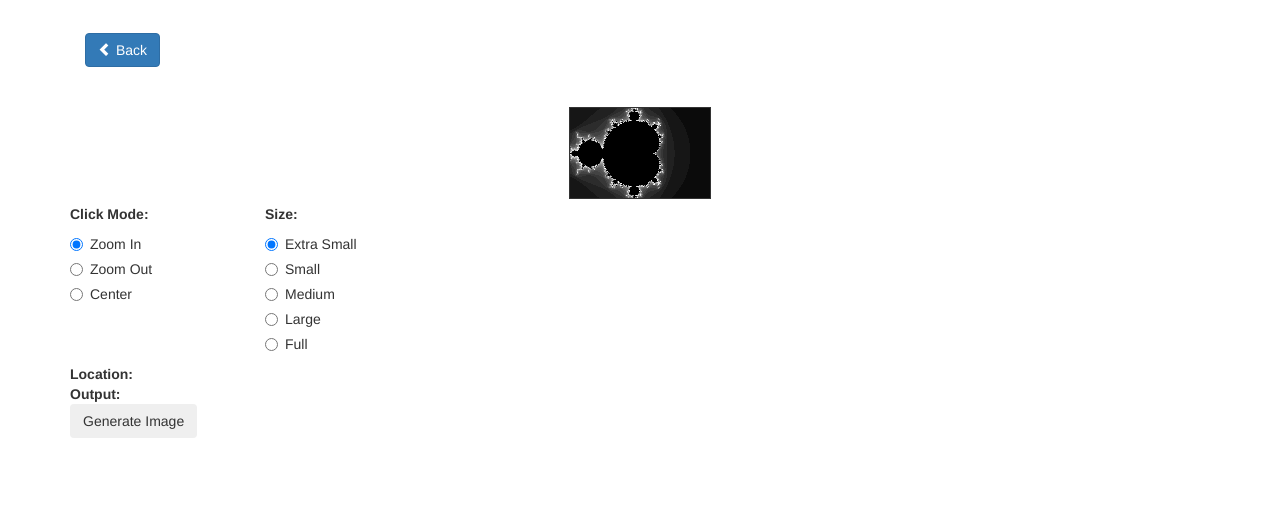
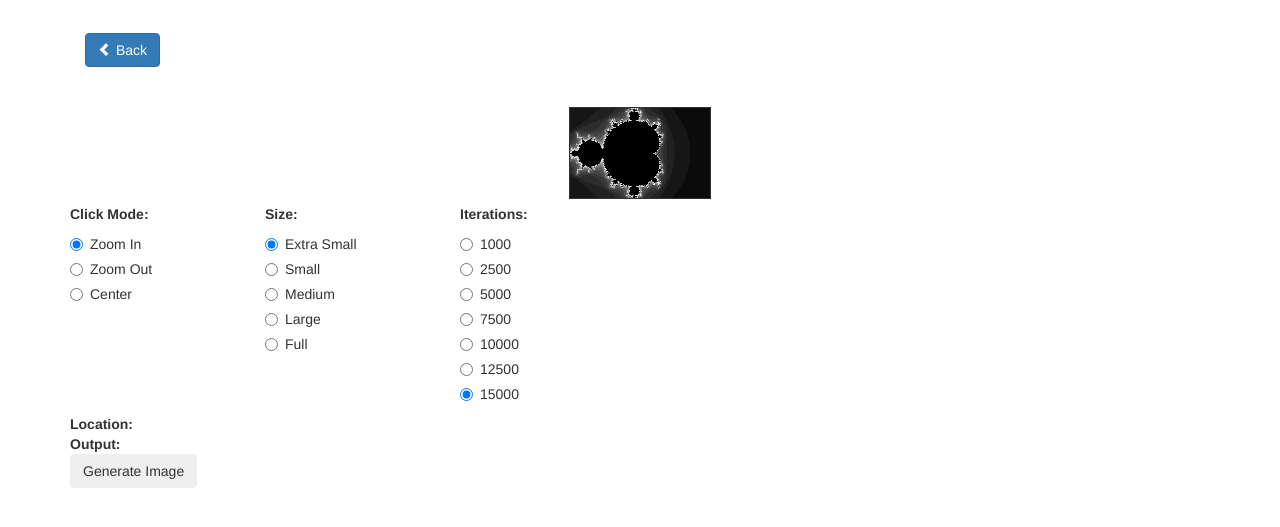
Before and after one commit to koozdra/koozdra-ca, a website: page public_html/projects/mandelbrot/show.html in a window 1280 px wide. Shown: the part 57-584 px from the top of the page. Drawn offline with nearby package versions, Linux system fonts and the light colour scheme.

Commit message:
mandelbrot trials

```diff
--- a/public_html/projects/mandelbrot/run.js
+++ b/public_html/projects/mandelbrot/run.js
@@ -367,3 +367,10 @@ function generateImage() {
 
   img.width /= state.ctxScale;
 }
+
+function iterations(n) {
+  state.rank.timeout = n;
+
+  clear(state);
+  drawByRow(state);
+}
--- a/public_html/projects/mandelbrot/show.html
+++ b/public_html/projects/mandelbrot/show.html
@@ -104,7 +104,34 @@
         <label><input type="radio" name="size" onclick="sizeFull();">Full</label>
       </div>
     </div>
+
+    <div class="col-md-2">
+      <strong>Iterations:</strong>
+      <div class="radio">
+        <label><input type="radio" name="iterations" onclick="iterations(1000);">1000</label>
+      </div>
+      <div class="radio">
+        <label><input type="radio" name="iterations" onclick="iterations(2500);">2500</label>
+      </div>
+      <div class="radio">
+        <label><input type="radio" name="iterations" onclick="iterations(5000);">5000</label>
+      </div>
+      <div class="radio">
+        <label><input type="radio" name="iterations" onclick="iterations(7500);">7500</label>
+      </div>
+      <div class="radio">
+        <label><input type="radio" name="iterations" onclick="iterations(10000);" checked>10000</label>
+      </div>
+      <div class="radio">
+        <label><input type="radio" name="iterations" onclick="iterations(12500);" checked>12500</label>
+      </div>
+      <div class="radio">
+        <label><input type="radio" name="iterations" onclick="iterations(15000);" checked>15000</label>
+      </div>
+    </div>
   </div>
+
+
 
 
   <div>
```
Also changed, not shown: public_html/index.html (+2 -3 lines).
